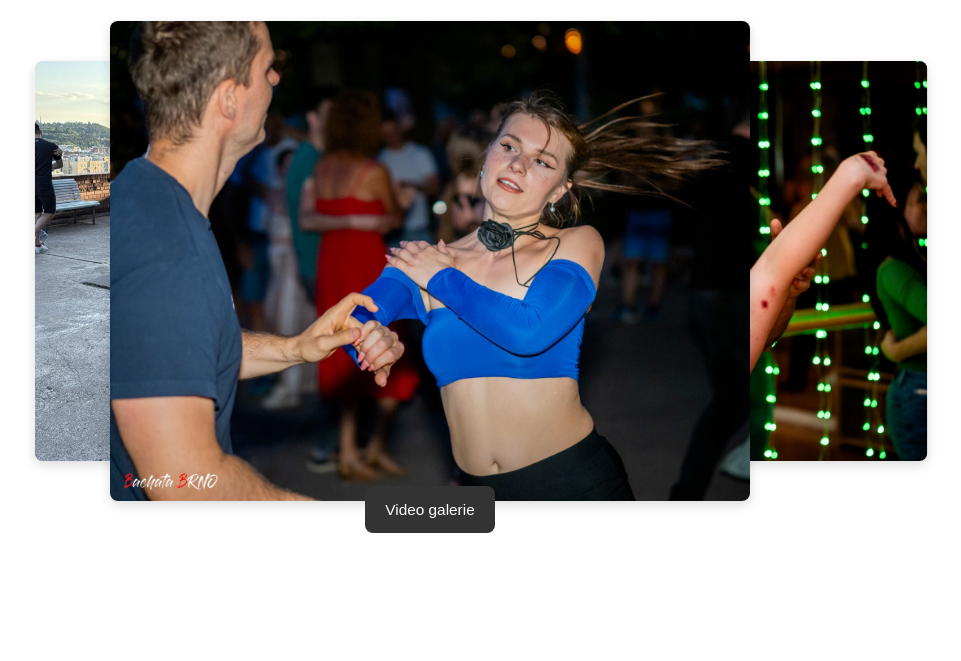
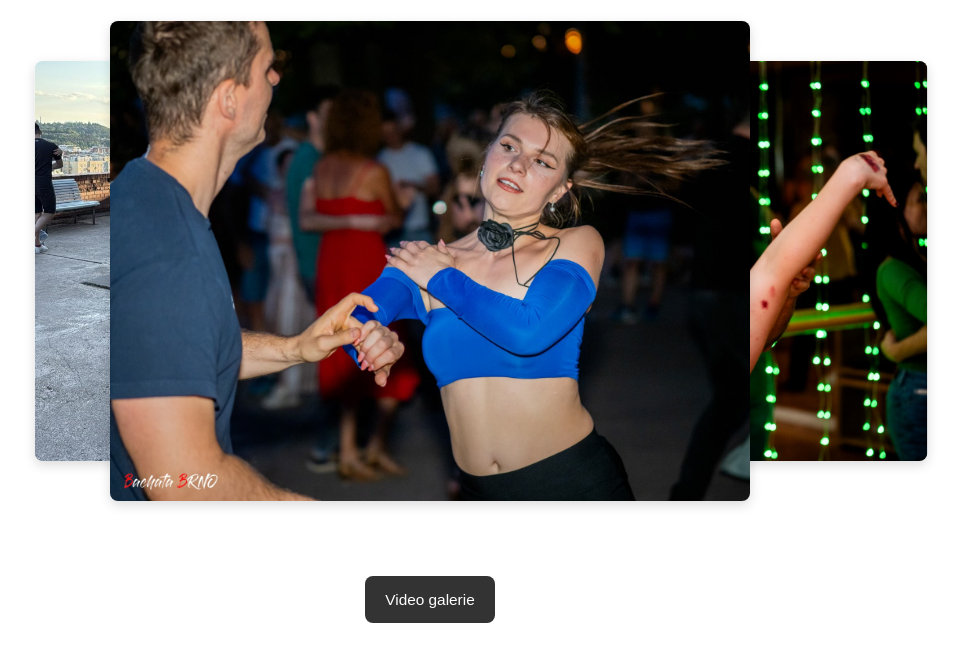
Before and after one commit to PetaJanata/Bachata, a plain HTML site: page index.html in a window 1280 px wide. Shown: the part 136-797 px from the top of the page, without its empty margins (210-1171 px from the left). Drawn offline with nearby package versions, Linux system fonts and the light colour scheme; a web font is replaced by a local one.

Commit message:
Update style.css

```diff
--- a/style.css
+++ b/style.css
@@ -142,8 +142,8 @@ html { scroll-behavior: smooth; }
 
 
 .hero-buttons {
-  position: sticky;
-  top: 0;
+  position: absolute;
+  bottom: 3vh;
   display: flex;
   flex-wrap: wrap; /* allow buttons to move to next row */
   gap: 10px;
@@ -152,8 +152,7 @@ html { scroll-behavior: smooth; }
  /* border-radius: 10px; */
   z-index: 10;       /* above the hero image */
   justify-content: center;
-  margin-top: -10vh;
-  transition: opacity 0.4s ease, transform 0.4s ease; /* to hide hero buttons seamlessly*/
+   transition: opacity 0.4s ease, transform 0.4s ease; /* to hide hero buttons seamlessly*/
 
   /* Responsive padding */
   padding: clamp(5px, 1vw, 12px) clamp(10px, 2vw, 20px);
```
